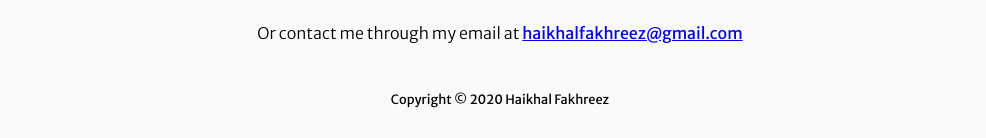
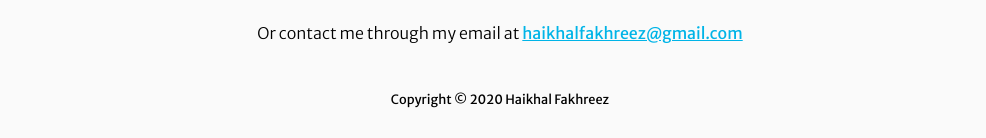
Before and after one commit to haikhalfakhreez/old-portfolio, a plain HTML site: page index.html in a window 1280 px wide. Shown: the part 4261-4399 px from the top of the page, without its empty margins (140-1126 px from the left). Drawn offline with Linux system fonts and the light colour scheme; a web font is replaced by a local one.

Commit message:
Update main.css

```diff
--- a/main.css
+++ b/main.css
@@ -126,6 +126,7 @@ html.dark-mode {
     transform: translateY(-50%);
 }
 .dark-mode-label {
+    user-select: none;
     padding: .3rem .5rem .3rem .9rem;
     border-radius: .7rem;
     box-shadow: .4rem .4rem .4rem rgba(200, 200, 200, .8), -.4rem -.4rem .4rem rgba(255, 255, 255, .8);
@@ -564,6 +565,7 @@ h6 a {
     font-size: .9rem;
     text-decoration: none;
     color: #555;
+    user-select: none;
 }
 
 .img-container {
@@ -620,6 +622,7 @@ h6 a {
     margin-right: .5rem;
     border-radius: .2rem;
     font-size: .75em;
+    user-select: none;
 }
 
 .info-text {
@@ -789,6 +792,9 @@ h6 a {
 .email {
     margin-top: 1.5rem;
 }
+.email p a {
+    color: #00B4E7;
+}
 .email p a:hover {
     text-decoration: none;
 }
```
